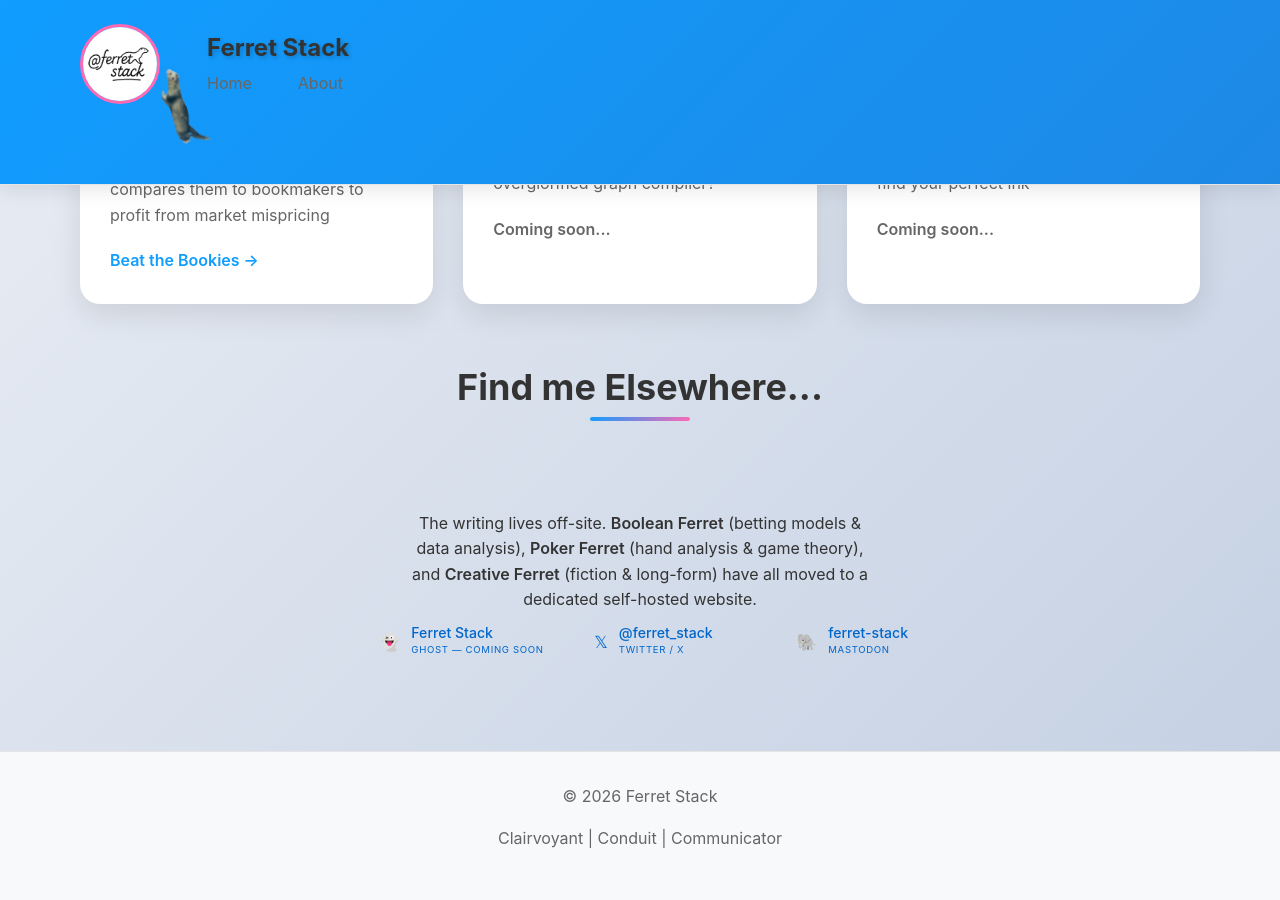
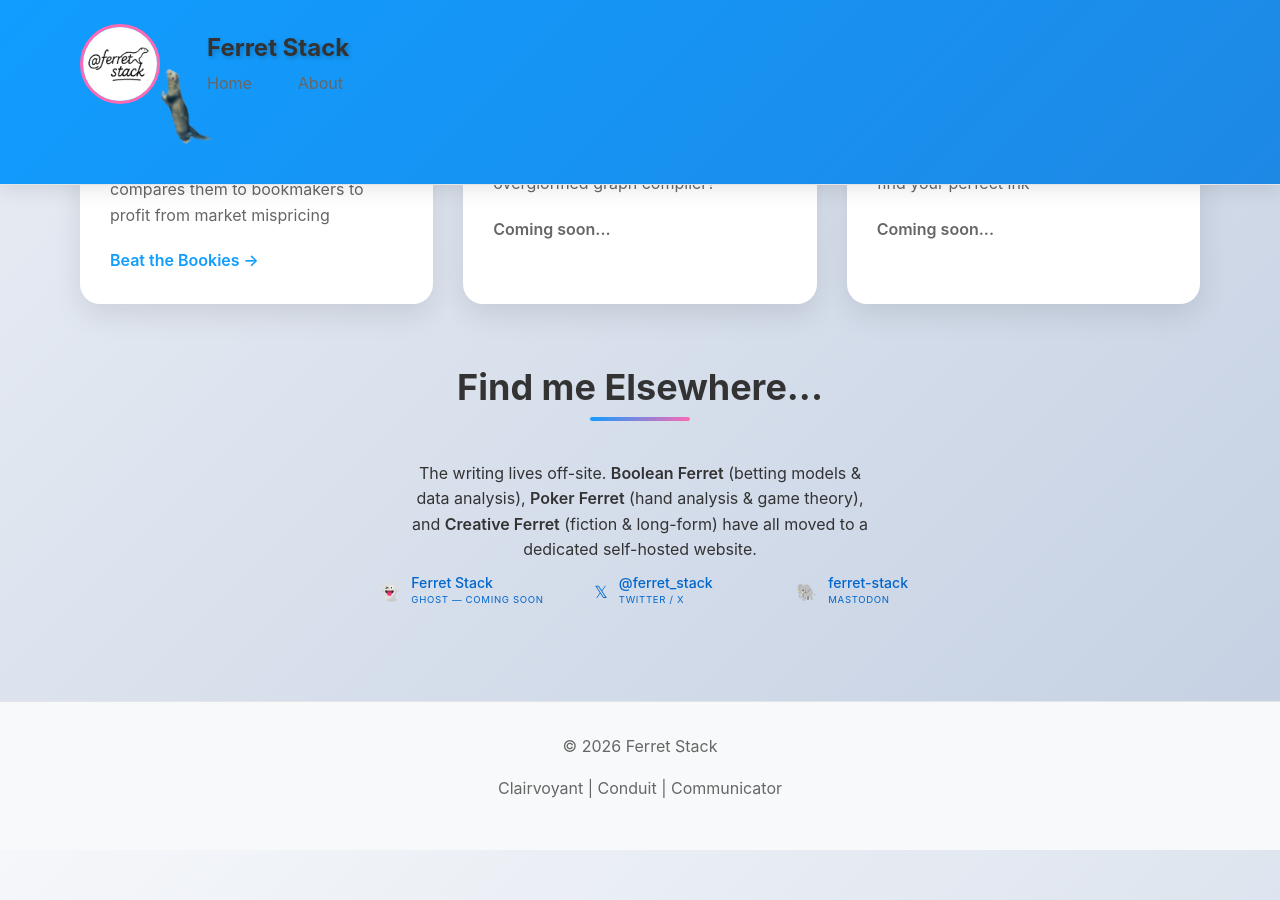
Before and after one commit to ferret-stack/ferret-stack.github.io, a Jekyll site: the page built from index.html, in a window 1280 px wide and 900 px high, scrolled down 707 px. Built offline with Jekyll 4.4.1, drawn with Linux system fonts in a browser that asks for light colours.

Commit message:
reduced spacing as was too much from 100px to 50px

```diff
--- a/index.html
+++ b/index.html
@@ -36,7 +36,7 @@ layout: default
 
 <section>
   <h2 class="section-title">Find me Elsewhere...</h2>
-     <div style="margin-top: 100px; text-align:center;">
+     <div style="margin-top: 50px; text-align:center;">
       The writing lives off-site. <strong>Boolean Ferret</strong> (betting models &amp;<br>
       data analysis), <strong>Poker Ferret</strong> (hand analysis &amp; game theory),<br>
       and <strong>Creative Ferret</strong> (fiction &amp; long-form) have all moved to a<br>
```
